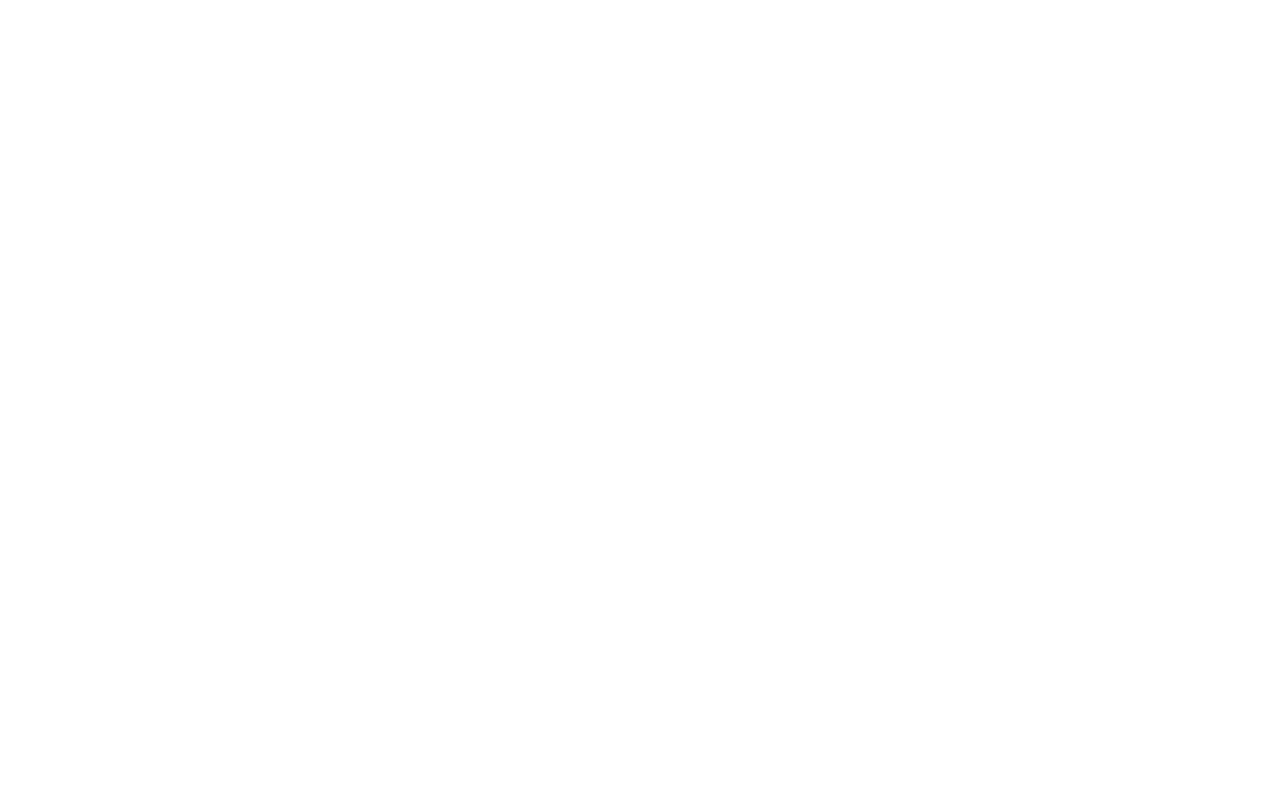
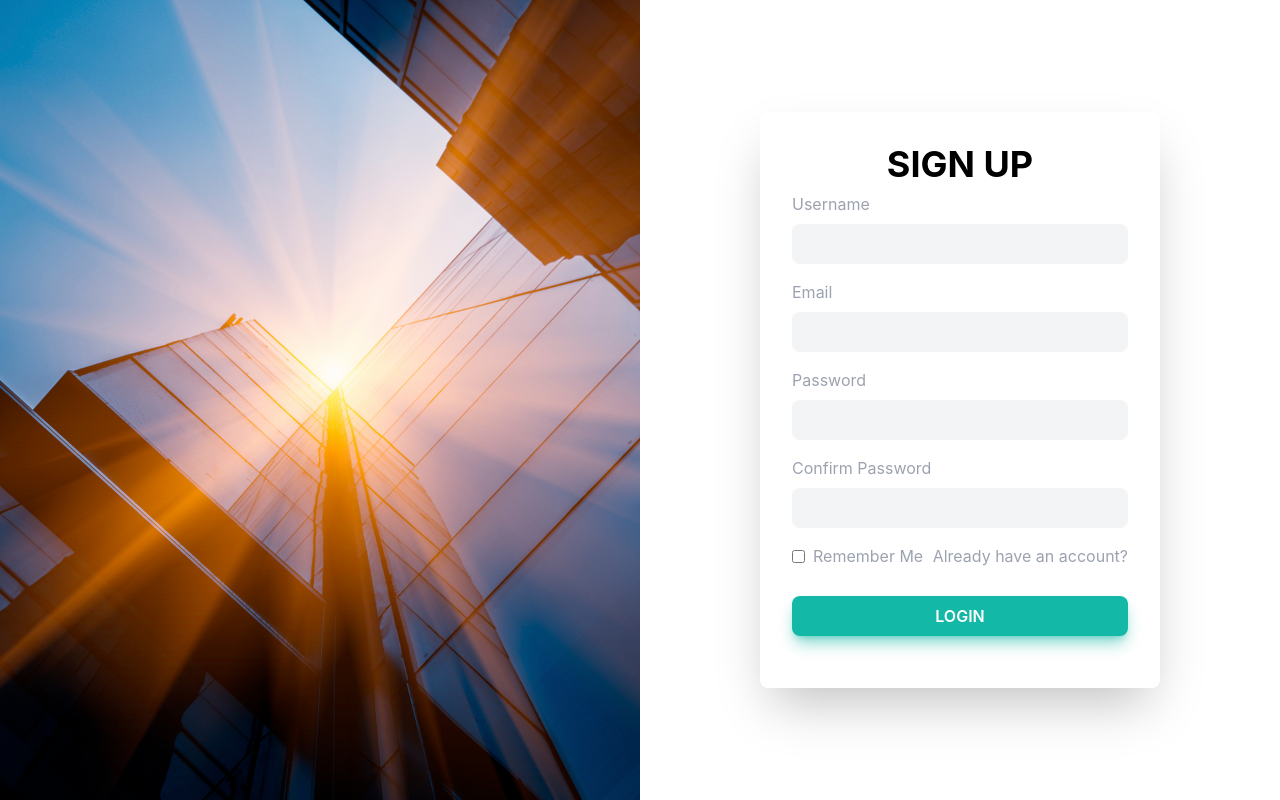
Before and after one commit to AdnanKhan29/BLOGLY, a React (Create React App) app: page /signup in a window 1280 px wide. Before the commit this address had no page. Built offline with nearby package versions, Linux system fonts and the light colour scheme.

Commit message:
added login page

```diff
--- a/src/App.js
+++ b/src/App.js
@@ -12,6 +12,7 @@
 import AnnouncementAdd from "./pages/AnnouncementAdd";
 import CheckReport from "./pages/CheckReport";
 import Login from "./pages/Login";
+import Signup from "./pages/Signup";
 
 function App() {
   return (
@@ -20,6 +21,7 @@
         <Routes>
           <Route path="/" element={<Home />} />
           <Route path="/login" element={<Login />} />
+          <Route path="/signup" element={<Signup />} />
           <Route path="/search" element={<Search />} />
           <Route path="/announcements" element={<Announcements />} />
           <Route path="/addannouncements" element={<AnnouncementAdd />} />
--- /dev/null
+++ b/src/pages/Signup.js
@@ -0,0 +1,56 @@
+import React from "react";
+import loginImg from "../components/login.jpg";
+
+export default function Signup() {
+  return (
+    <div className="grid grid-cols-1 sm:grid-cols-2 h-screen w-full">
+      <div className="hidden sm:block">
+        <img className="w-full h-full object-cover" src={loginImg} alt="" />
+      </div>
+      <div className="bg-white dark:bg-black flex flex-col justify-center">
+        <form className="max-w-[400px] w-full mx-auto rounded-lg bg-gray-150  p-8 px-8 shadow-2xl">
+          <h2 className="text-4xl dark:text-white font-bold text-center">
+            SIGN UP
+          </h2>
+          <div className="flex flex-col text-gray-400 py-2">
+            <label>Username</label>
+            <input
+              className="rounded-lg bg-gray-100 mt-2 p-2 focus:border-blue-500 focus:bg-gray-800 focus:outline-none"
+              type="text"
+            />
+          </div>
+          <div className="flex flex-col text-gray-400 py-2">
+            <label>Email</label>
+            <input
+              className="rounded-lg bg-gray-100 mt-2 p-2 focus:border-blue-500 focus:bg-gray-800 focus:outline-none"
+              type="email"
+            />
+          </div>
+          <div className="flex flex-col text-gray-400 py-2">
+            <label>Password</label>
+            <input
+              className="p-2 rounded-lg bg-gray-100 mt-2 focus:border-blue-500 focus:bg-gray-800 focus:outline-none"
+              type="password"
+            />
+          </div>
+          <div className="flex flex-col text-gray-400 py-2">
+            <label>Confirm Password</label>
+            <input
+              className="p-2 rounded-lg bg-gray-100 mt-2 focus:border-blue-500 focus:bg-gray-800 focus:outline-none"
+              type="password"
+            />
+          </div>
+          <div className="flex justify-between text-gray-400 py-2">
+            <p className="flex items-center">
+              <input className="mr-2" type="checkbox" /> Remember Me
+            </p>
+            <p>Already have an account?</p>
+          </div>
+          <button className="w-full my-5 py-2 bg-teal-500 shadow-lg shadow-teal-500/50 hover:shadow-teal-500/40 text-white font-semibold rounded-lg">
+            LOGIN
+          </button>
+        </form>
+      </div>
+    </div>
+  );
+}
```
